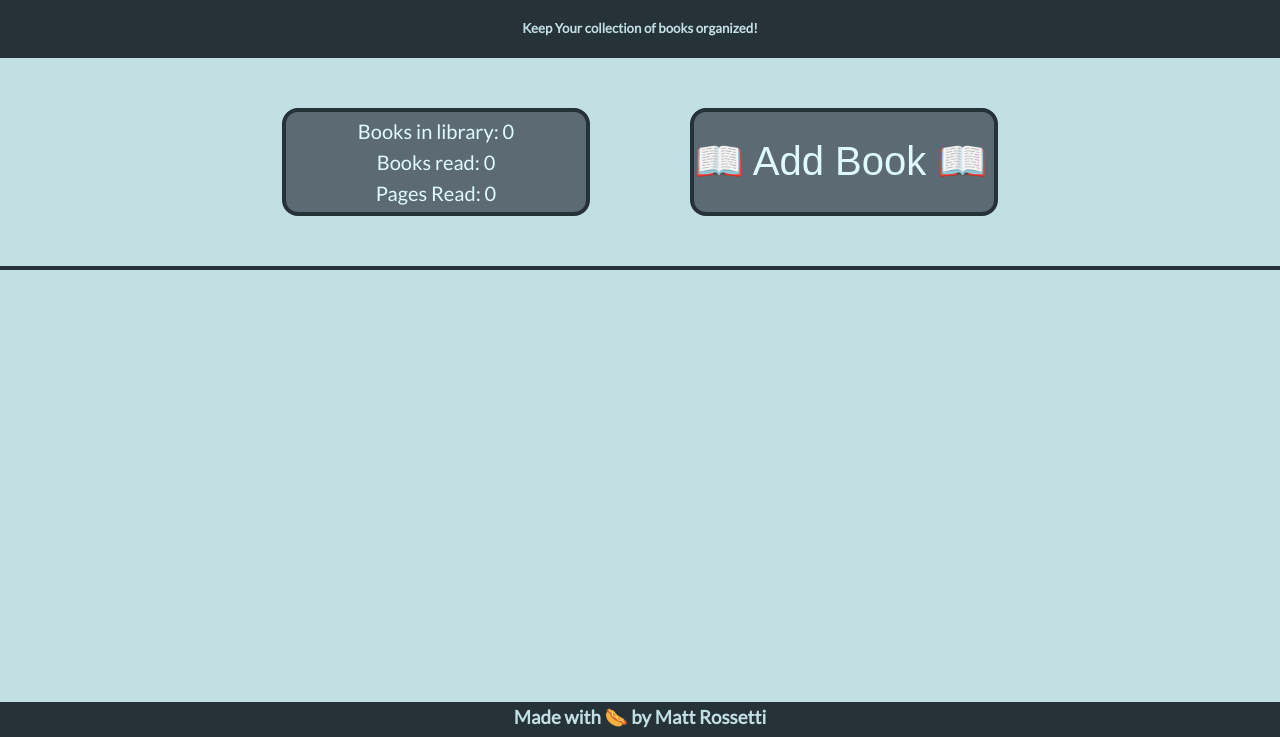
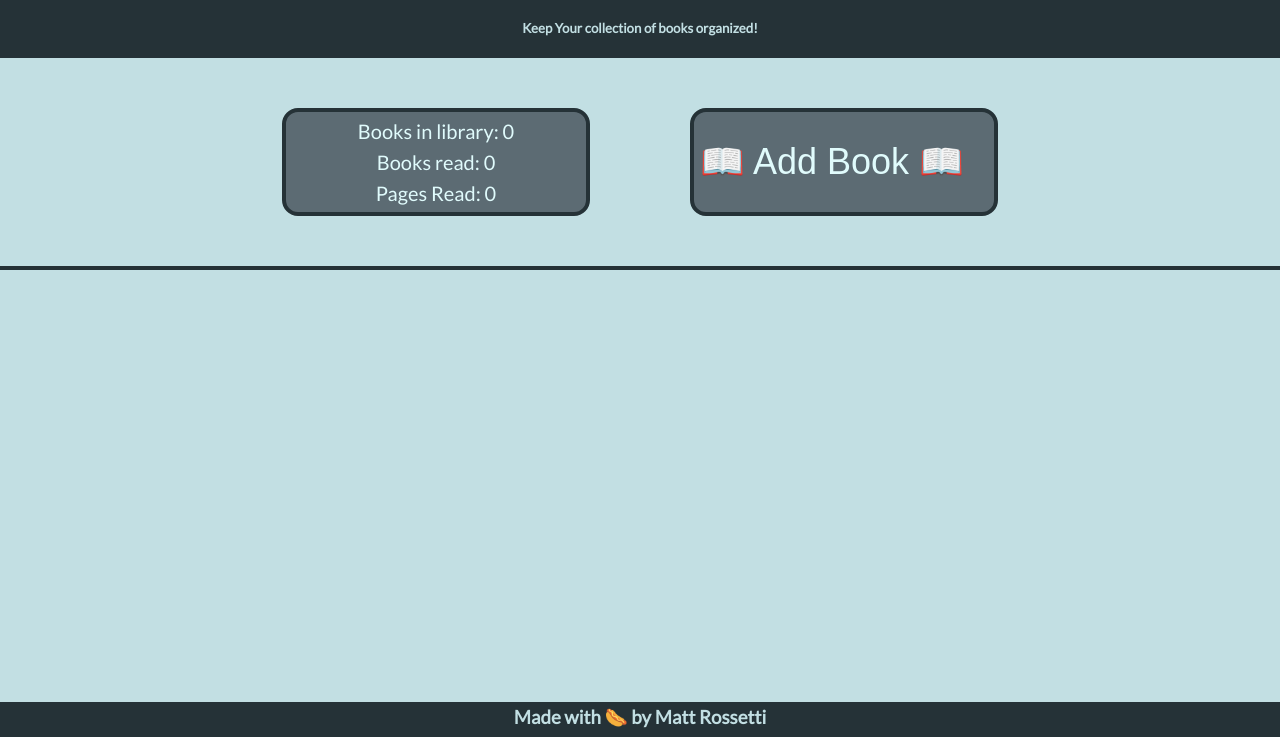
Before and after one commit to MattRossetti/Library, a plain HTML site: page index.html in a window 1280 px wide. Shown: the part 63-800 px from the top of the page. Drawn offline with Linux system fonts and the light colour scheme.

Commit message:
fixed css issue with add book button

```diff
--- a/styles.css
+++ b/styles.css
@@ -62,13 +62,6 @@ body {
   margin: 50px;
   background-color: #5C6B73;
   color: #E0FBFC;
-
-}
-
-.add-book-button {
-  font-size: 40px;
-  width: 300px;
-  padding: 0px;
 }
 
 .vertical-bar {
@@ -148,10 +141,6 @@ h3 {
   display: none;
 }
 
-/* .form-button {
-  margin: 4px;
-} */
-
 .book-card-container {
   display: flex;
   flex-wrap: wrap;
@@ -184,6 +173,8 @@ button {
 }
 
 .add-book-button {
+  text-align:center;
+  font-size: 36px;
   width: 308px;
   height: 108px;
   transition: all .1s ease-in-out;
```
